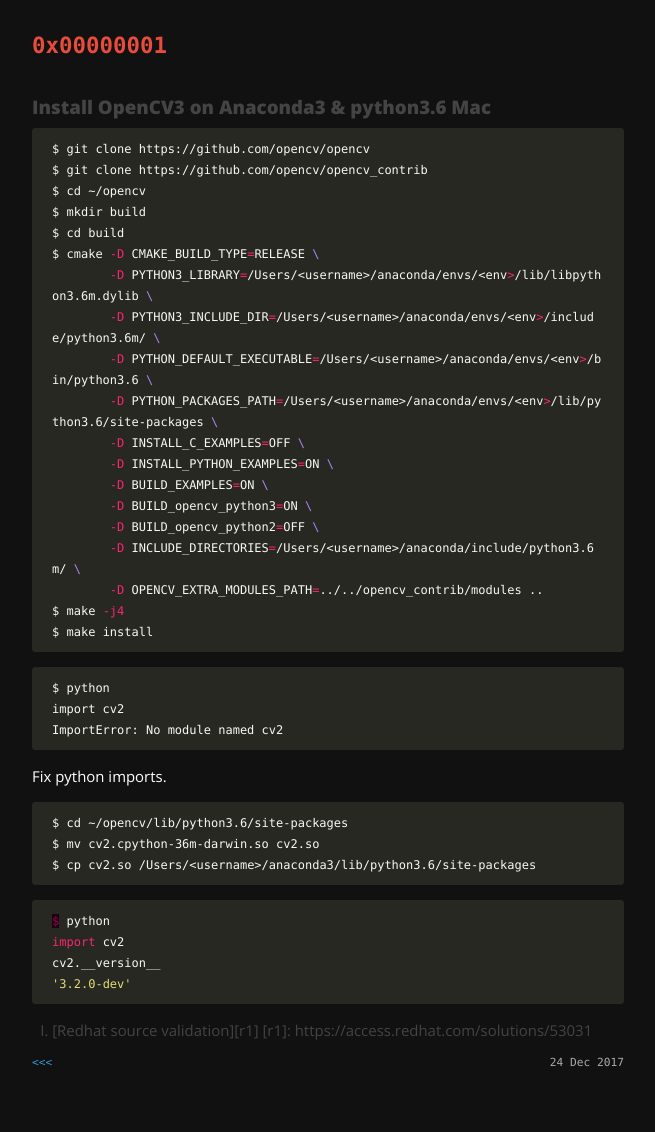
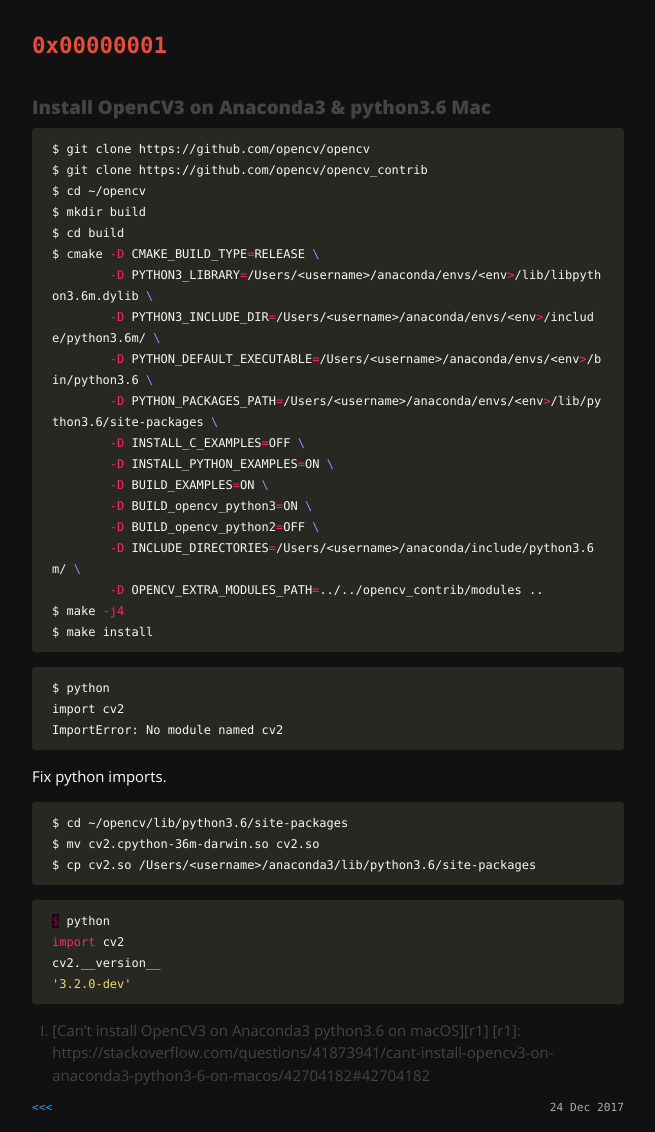
Before and after one commit to nasgoncalves/nasgoncalves.github.io, a Jekyll site: the page built from _posts/2017-12-24-install-opencv3-on-anaconda3-python36-on-mac.markdown, in a window 1280 px wide. Shown: the whole page, without its empty margins (312-967 px from the left). Built offline with Jekyll 4.4.1, drawn with Linux system fonts in a browser that asks for light colours; Markdown is read by kramdown in place of the engine named in the settings; before the commit the page ends 1087 px from its top, so only the background shows below that.

Commit message:
opencv post refs

````diff
--- a/_posts/2017-12-24-install-opencv3-on-anaconda3-python36-on-mac.markdown
+++ b/_posts/2017-12-24-install-opencv3-on-anaconda3-python36-on-mac.markdown
@@ -47,5 +47,5 @@ cv2.__version__
 '3.2.0-dev'
 ```
 
-* [Redhat source validation][r1]
-[r1]: https://access.redhat.com/solutions/53031
+* [Can't install OpenCV3 on Anaconda3 python3.6 on macOS][r1]
+[r1]: https://stackoverflow.com/questions/41873941/cant-install-opencv3-on-anaconda3-python3-6-on-macos/42704182#42704182
````
